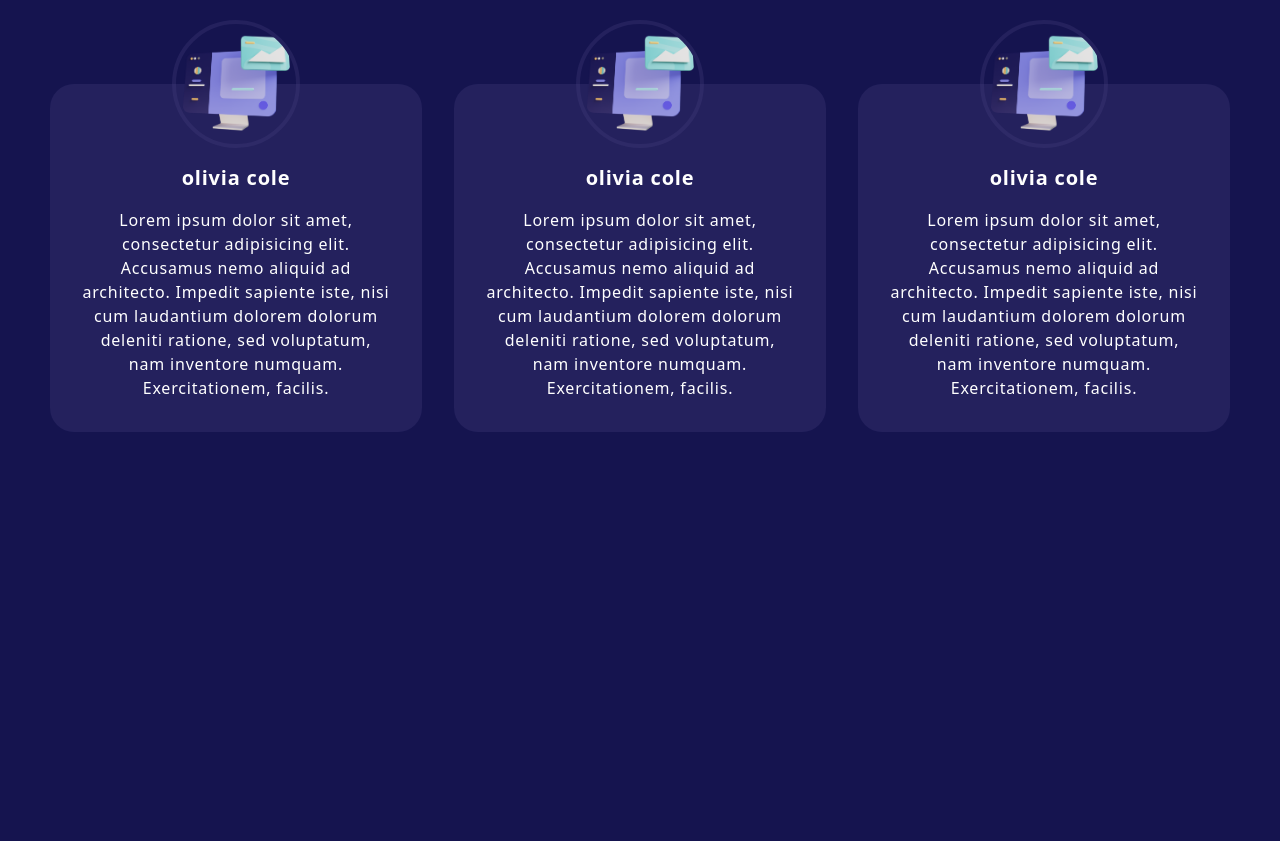
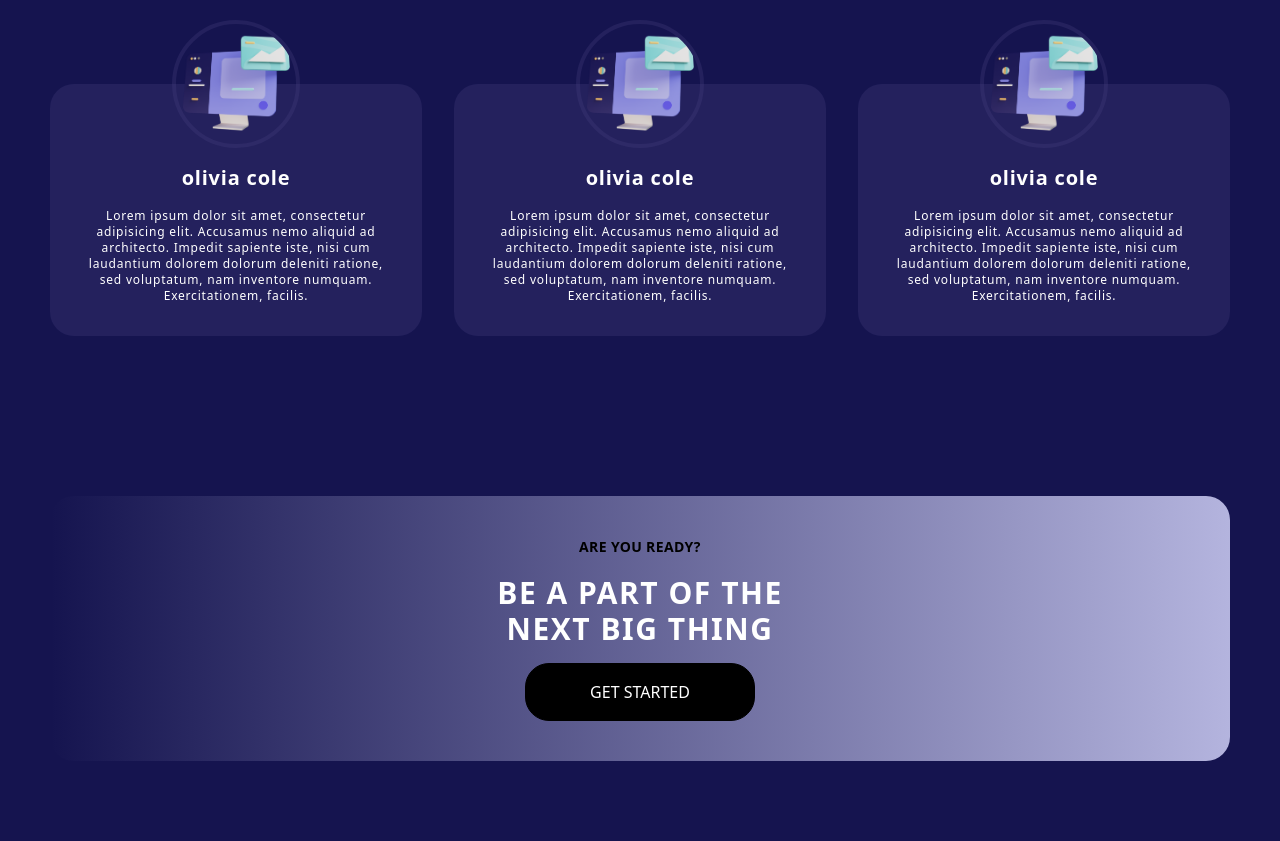
Before and after one commit to EmmyRecent/Krypto, a website: page src/index.html in a window 1280 px wide. Shown: the part 1922-2763 px from the top of the page. Before the commit the page ends 2434 px from the top, so only its background shows below. Drawn offline with nearby package versions, Linux system fonts and the light colour scheme.

Commit message:
Are you ready section done

```diff
--- a/src/index.html
+++ b/src/index.html
@@ -219,8 +219,17 @@
       </section>
 
       <!-- get stated section  -->
-      <section>
+      <section id="getStarted">
+        <div class="container py-20">
+          <div class="text-center bg-gradient-to-r from-color-blue to-color-darkblue rounded-3xl">
+            <div class="p-10">
+              <h2 class="uppercase tracking-wide font-bold text-sm text-color-black leading-relaxed">are you ready?</h2>
+              <h1 class="uppercase tracking-wider font-bold text-3xl mt-4">be a part of the <br> next big thing </h1>
 
+              <button class="mt-4 border border-solid border-color-black py-4 px-16 rounded-3xl bg-color-black uppercase">get started</button>
+            </div>
+          </div>
+        </div>
       </section>
     </main>
 
--- a/tailwind.config.js
+++ b/tailwind.config.js
@@ -10,6 +10,9 @@ module.exports = {
         "color-secondary-dark": "#463F7E4D",
         "color-white": "#fff",
         "color-black": "#000",
+        "color-darkblue": "#B4B4DE",
+        "color-blue": "rgba(132, 132, 223, 0.00)",
+        "color-gradient": "(323deg, #B4B4DE 0%, rgba(132, 132, 223, 0.00) 100%)",
       },
     },
 
```
Also changed, not shown: dist/output.css.
